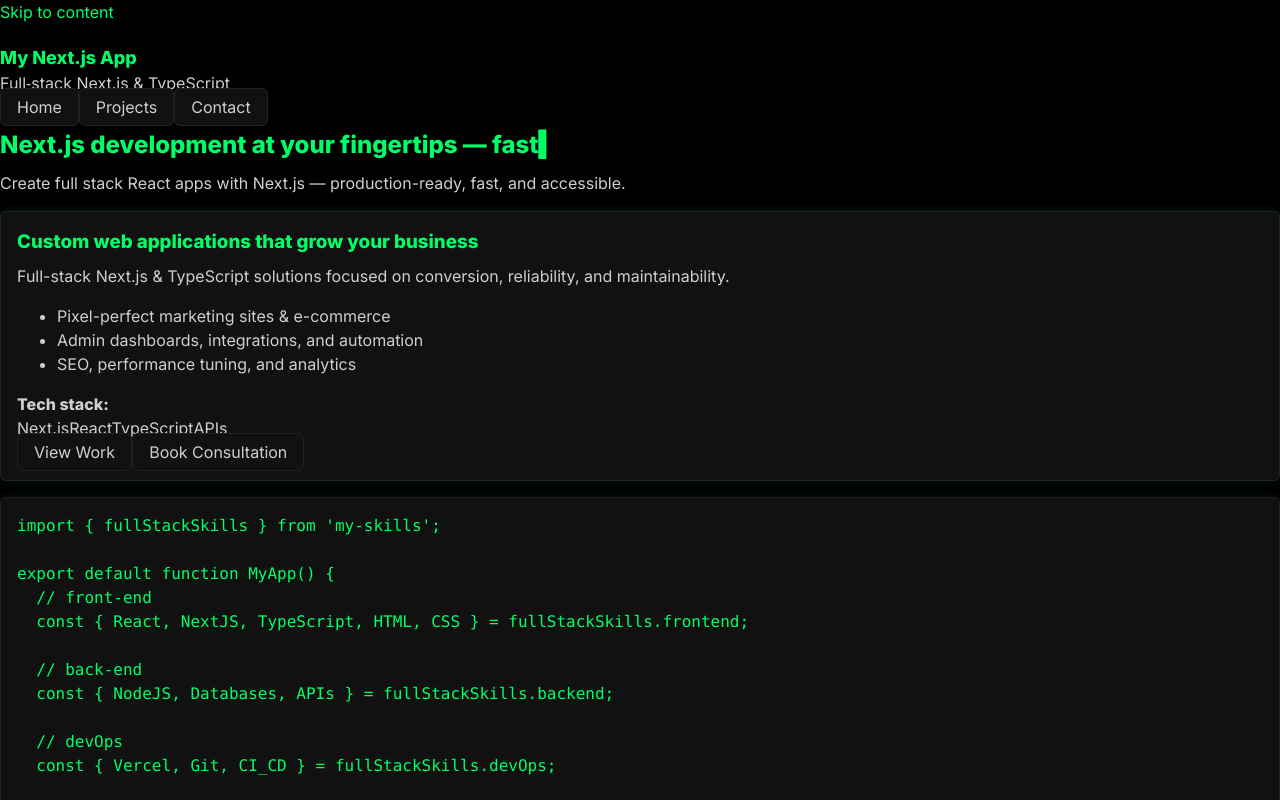
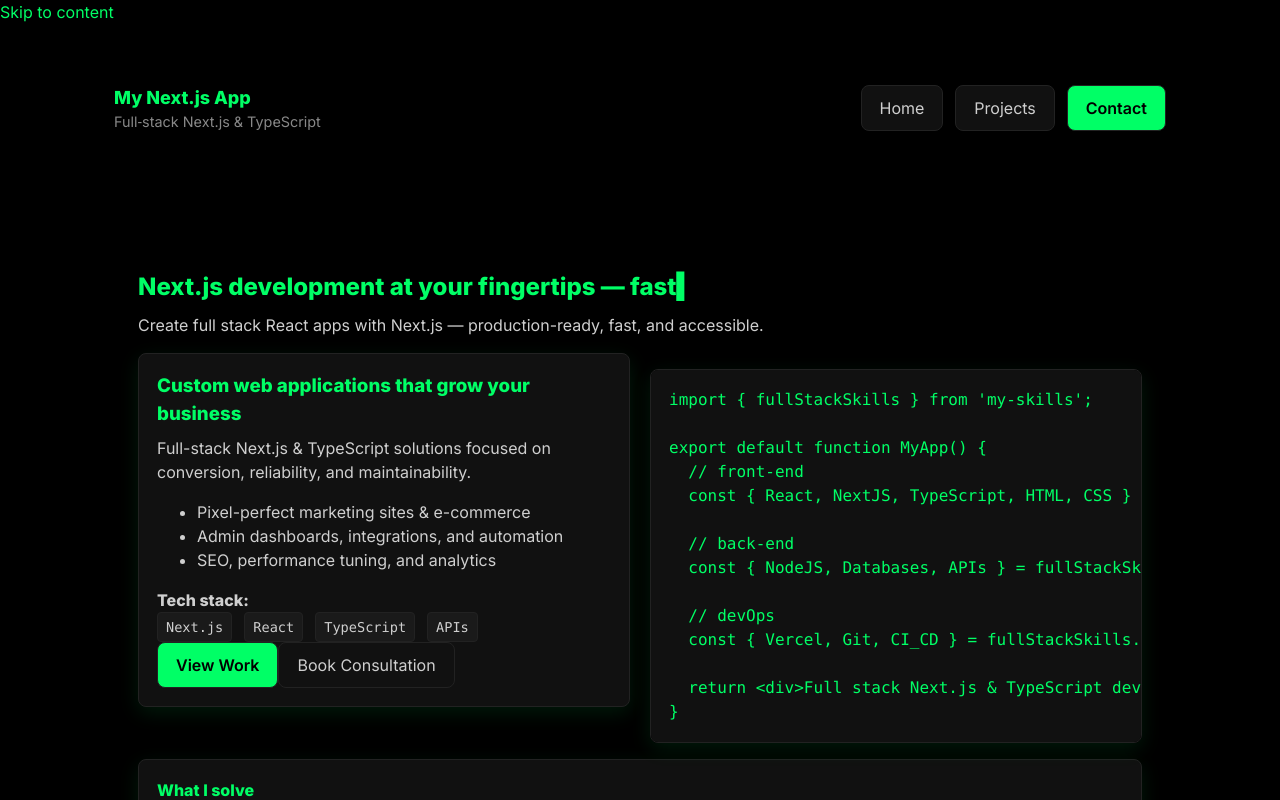
Before and after one commit to fullstacknyc/portfolio, a Next.js app: page / in a window 1280 px wide. Shown: the top 800 px of the page. Built offline with nearby package versions, Linux system fonts and the light colour scheme.

Commit message:
modern css + hacker look

```diff
--- a/src/app/globals.css
+++ b/src/app/globals.css
@@ -1,19 +1,28 @@
-/* globals.css — Fallout Terminal Hacker Theme */
+/* globals.css — Hacker Terminal + Modern UI */
 
 /* Font */
 @import url('https://fonts.googleapis.com/css2?family=Inter:wght@400;600;800&display=swap');
 
 :root {
-  --bg-1: #000;           /* pure black */
-  --bg-2: #111;           /* dark gray panels */
-  --text: #cfcfcf;        /* default light gray */
-  --muted: #888;          /* muted gray for secondary text */
-  --accent: #00ff66;      /* neon green (titles, highlights) */
-  --border: #222;         /* subtle border gray */
-  --radius: 6px;
+  --bg-1: #000;
+  --bg-2: #111;
+  --text: #cfcfcf;
+  --muted: #888;
+  --accent: #00ff66;      /* neon green for headings + focus */
+  --border: #222;
+  --radius: 8px;
+  --transition: 200ms cubic-bezier(.2,.8,.3,1);
+  --shadow: 0 6px 20px rgba(0, 255, 102, 0.1);
+  --shadow-hover: 0 12px 30px rgba(0, 255, 102, 0.2);
+  --max-width: 1100px;
+  --content-gap: 1.25rem;
 }
 
-/* Reset */
+/* Base reset */
+*,
+*::before,
+*::after { box-sizing: border-box; }
+
 html, body {
   margin: 0;
   padding: 0;
@@ -22,56 +31,94 @@
   background: var(--bg-1);
   color: var(--text);
   line-height: 1.5;
+  -webkit-font-smoothing: antialiased;
+  -moz-osx-font-smoothing: grayscale;
 }
 
-/* Links */
-a {
-  color: var(--accent);
-  text-decoration: none;
-}
-a:hover {
-  text-decoration: underline;
+/* Layout */
+.container {
+  max-width: var(--max-width);
+  margin: 40px auto;
+  padding: 24px;
 }
 
-/* Headings */
+/* Typography */
 h1, h2, h3, h4, h5, h6 {
   color: var(--accent);
   margin: 0 0 0.5rem 0;
   font-weight: 700;
 }
 
-/* Paragraphs */
-p {
-  margin: 0 0 1rem 0;
-  color: var(--text);
+p { margin: 0 0 1rem 0; color: var(--text); }
+.small { font-size: 0.9rem; color: var(--muted); }
+
+/* Links */
+a {
+  color: var(--accent);
+  text-decoration: none;
+  transition: color var(--transition);
 }
+a:hover { color: #0f0; }
 
-/* Bootstrap overrides */
+/* Buttons */
 .btn {
+  display: inline-flex;
+  align-items: center;
+  justify-content: center;
+  padding: 10px 18px;
+  border-radius: var(--radius);
   background: var(--bg-2);
   border: 1px solid var(--border);
   color: var(--text);
-  border-radius: var(--radius);
-  padding: 0.5rem 1rem;
-  transition: background 0.2s, transform 0.2s;
+  cursor: pointer;
+  transition: transform var(--transition), box-shadow var(--transition), background var(--transition);
 }
 .btn:hover {
+  transform: translateY(-2px);
   background: var(--accent);
   color: #000;
-  transform: translateY(-1px);
+  box-shadow: var(--shadow-hover);
+}
+.btn--neon {
+  background: var(--accent);
+  color: #000;
+  font-weight: 600;
+}
+.btn--neon:hover {
+  background: #0f0;
+  box-shadow: var(--shadow-hover);
 }
 
+/* Cards */
 .card {
   background: var(--bg-2);
   border: 1px solid var(--border);
   border-radius: var(--radius);
-  padding: 1rem;
-  box-shadow: 0 0 10px rgba(0,255,102,0.1);
+  padding: 18px;
+  box-shadow: var(--shadow);
+  transition: transform var(--transition), box-shadow var(--transition);
+}
+.card:hover {
+  transform: translateY(-4px);
+  box-shadow: var(--shadow-hover);
 }
 
-.navbar, .footer {
-  background: var(--bg-2);
-  border-bottom: 1px solid var(--border);
+/* Grid */
+.grid-2 {
+  display: grid;
+  grid-template-columns: 1fr 1fr;
+  gap: var(--content-gap);
+}
+@media (max-width: 780px) {
+  .grid-2 { grid-template-columns: 1fr; }
+}
+
+/* Rows */
+.row {
+  display: flex;
+  gap: 12px;
+  align-items: center;
+  flex-wrap: wrap;
 }
 
 /* Code blocks */
@@ -85,7 +132,20 @@
   overflow-x: auto;
 }
 
-/* Utility classes */
-.text-muted { color: var(--muted) !important; }
-.bg-dark { background: var(--bg-2) !important; }
-.border { border: 1px solid var(--border) !important; }
+/* Keycap */
+.kbd {
+  font-family: ui-monospace, SFMono-Regular, Menlo, Monaco, monospace;
+  background: #1a1a1a;
+  border: 1px solid var(--border);
+  padding: 4px 8px;
+  border-radius: 4px;
+  font-size: 0.85rem;
+  color: var(--text);
+}
+
+/* Animations */
+@media (prefers-reduced-motion: no-preference) {
+  .card, .btn {
+    transition: transform var(--transition), box-shadow var(--transition), background var(--transition);
+  }
+}
```
